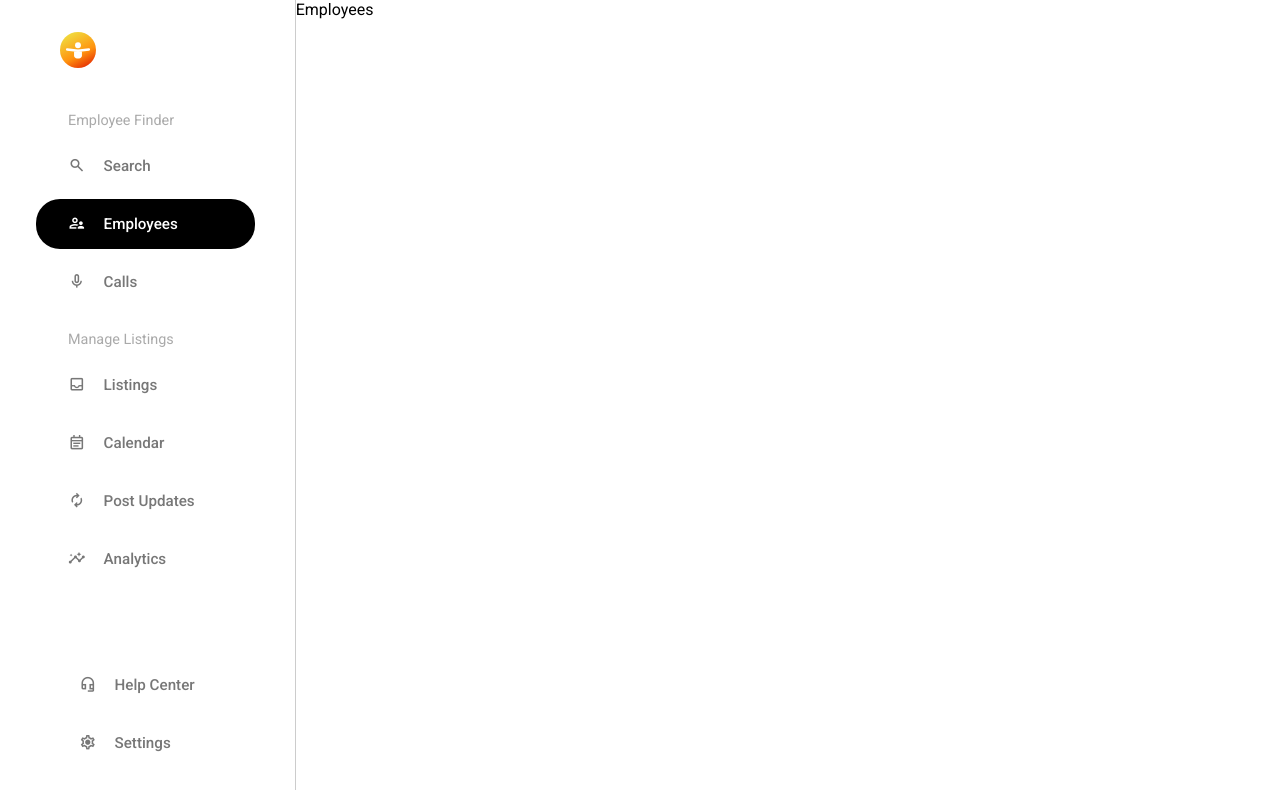
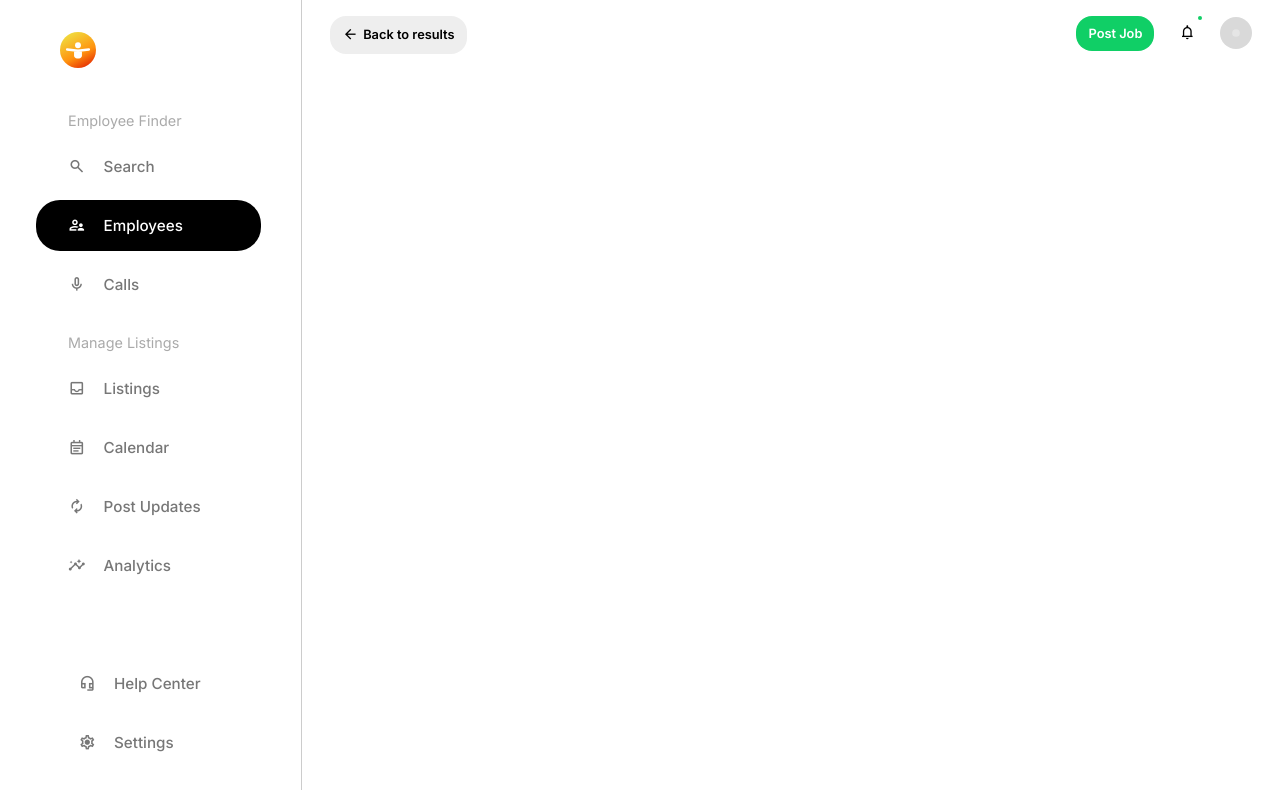
Before and after one commit to sooyongjie/workster-mock, a React (Create React App) app: page / in a window 1280 px wide. Shown: the top 790 px of the page. Built offline with nearby package versions, Linux system fonts and the light colour scheme.

Commit message:
Added header section & inter font

```diff
--- a/src/Admin/Admin.js
+++ b/src/Admin/Admin.js
@@ -1,12 +1,15 @@
 import React from 'react'
 import Nav from './Nav'
 import Employees from './Employees';
+import Header from './Header'
 function Admin() {
     return (
         <div className='container'>
             <Nav />
-            <Employees />
-
+            <div className="content">
+                <Header />
+                <Employees />
+            </div>
         </div>
     )
 }
--- a/src/Admin/Employees.js
+++ b/src/Admin/Employees.js
@@ -4,7 +4,7 @@ import Placeholder from '../img/placeholder.svg'
 function Employees() {
     return (
         <div>
-            <div className="employees">Employees</div>
+            <div className="employees"></div>
         </div>
     )
 }
--- /dev/null
+++ b/src/Admin/Header.js
@@ -0,0 +1,31 @@
+import React from 'react'
+import Placeholder from '../img/placeholder.svg'
+
+function Header() {
+    return (
+        <div className='header-container'>
+            <div className='header-left'>
+                <button>
+                    <span class="material-symbols-outlined">
+                        arrow_back
+                    </span>
+                    <div>Back to results</div>
+                </button>
+            </div>
+            <div className='header-right'>
+                <button className='job-btn'>
+                    <div>Post Job</div>
+                </button>
+                <button className="notification-btn">
+                    <span class="material-symbols-outlined">
+                        notifications
+                    </span>
+                    <div className="notification-dot"></div>
+                </button>
+                <img src={Placeholder} alt="" />
+            </div>
+        </div>
+    )
+}
+
+export default Header
--- a/src/css/style.css
+++ b/src/css/style.css
@@ -1,13 +1,26 @@
-@import url("https://fonts.googleapis.com/css2?family=Roboto:wght@300;400;500;700&display=swap");
+@import url("https://fonts.googleapis.com/css2?family=Inter:wght@300;400;500;600;700&family=Roboto:wght@300;400;500;700&display=swap");
 * {
-  font-family: 'Roboto', sans-serif;
+  font-family: 'Inter', sans-serif;
   box-sizing: border-box !important;
   padding: 0px;
   margin: 0px;
 }
 
+button {
+  display: flex;
+  align-items: center;
+  background: none;
+  border: none;
+  cursor: pointer;
+}
+
+button div {
+  font-weight: 600;
+}
+
 .container {
-  display: flex;
+  display: grid;
+  grid-template-columns: min-content auto;
 }
 
 .workster-logo {
@@ -92,4 +105,66 @@ nav .nav-item span.material-symbols-outlined {
   font-size: 1.1rem;
   font-weight: 500;
 }
+
+.content {
+  padding: 16px 28px;
+  display: flex;
+}
+
+@media (min-device-aspect-ratio: 21 / 9) {
+  .content {
+    padding: 16px 10rem;
+  }
+}
+
+.header-container {
+  height: min-content;
+  width: 100%;
+  display: flex;
+  justify-content: space-between;
+}
+
+.header-container button {
+  font-weight: 500;
+  background: #eee;
+  padding: 10px 12px;
+  border-radius: 16px;
+  font-size: 0.8rem;
+  column-gap: 4px;
+}
+
+.header-container button span {
+  font-size: 1.1rem;
+}
+
+.header-right {
+  height: 34px;
+  display: flex;
+  align-items: center;
+  column-gap: 12px;
+}
+
+.header-right .job-btn {
+  background: #10cf66;
+  color: #fff;
+}
+
+.header-right .notification-btn {
+  position: relative;
+  background: none;
+}
+
+.header-right .notification-dot {
+  height: 4px;
+  width: 4px;
+  background-color: #10cf66;
+  border-radius: 50%;
+  position: absolute;
+  right: 6px;
+  top: 2px;
+}
+
+.header-right img {
+  height: 32px;
+}
 /*# sourceMappingURL=style.css.map */
--- a/src/css/style.scss
+++ b/src/css/style.scss
@@ -1,14 +1,28 @@
-@import url('https://fonts.googleapis.com/css2?family=Roboto:wght@300;400;500;700&display=swap');
+@import url('https://fonts.googleapis.com/css2?family=Inter:wght@300;400;500;600;700&family=Roboto:wght@300;400;500;700&display=swap');
 
 * {
-    font-family: 'Roboto', sans-serif;
+    font-family: 'Inter', sans-serif;
     box-sizing: border-box !important;
     padding: 0px;
     margin: 0px;
 }
 
+button {
+    display: flex;
+    align-items: center;
+    background: none;
+    border: none;
+    cursor: pointer;
+
+    div {
+        font-weight: 600;
+
+    }
+}
+
 .container {
-    display: flex;
+    display: grid;
+    grid-template-columns: min-content auto;
 }
 
 .workster-logo {
@@ -96,3 +110,65 @@ nav {
         }
     }
 }
+
+.content {
+    padding: 16px 28px;
+    display: flex;
+
+    @media (min-device-aspect-ratio: 21 / 9) {
+        padding: 16px 10rem;
+    }
+}
+
+.header {
+    &-container {
+        height: min-content;
+        width: 100%;
+        display: flex;
+        justify-content: space-between;
+
+        button {
+            font-weight: 500;
+            background: #eee;
+            padding: 10px 12px;
+            border-radius: 16px;
+            font-size: 0.8rem;
+            column-gap: 4px;
+
+            span {
+                font-size: 1.1rem;
+            }
+        }
+    }
+
+    &-right {
+        height: 34px;
+        display: flex;
+        align-items: center;
+        column-gap: 12px;
+
+        .job-btn {
+            background: #10cf66;
+            color: #fff;
+        }
+
+        .notification-btn {
+            position: relative;
+            background: none;
+        }
+
+        .notification-dot {
+            height: 4px;
+            width: 4px;
+            background-color: #10cf66;
+            border-radius: 50%;
+            position: absolute;
+            right: 6px;
+            top: 2px;
+        }
+
+        img {
+            height: 32px;
+        }
+    }
+}
```
Also changed, not shown: 1 other file (tests, documents, lock files or other folders).
